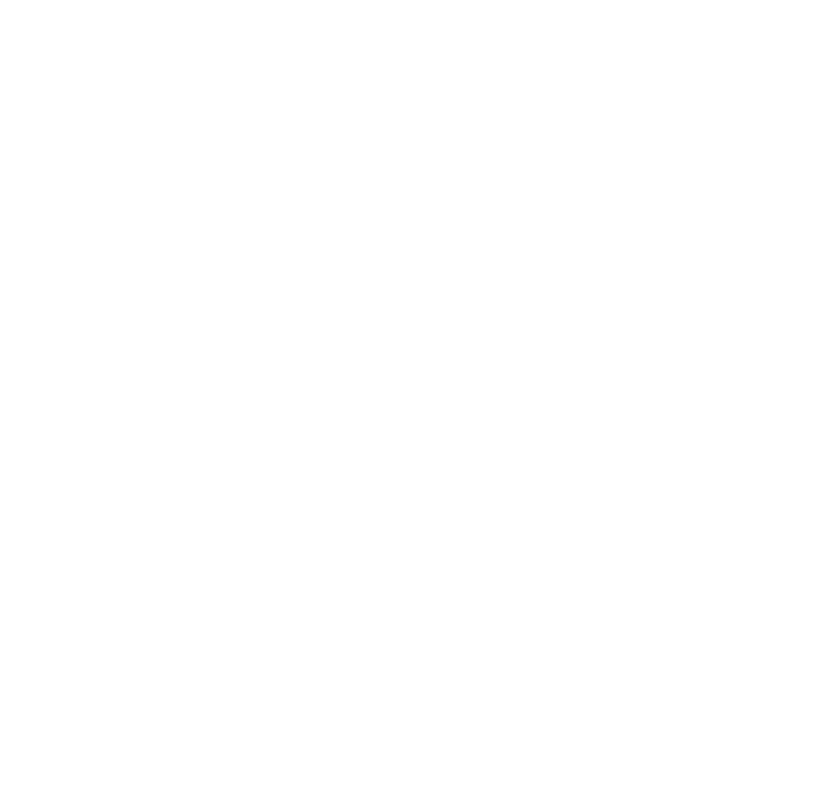
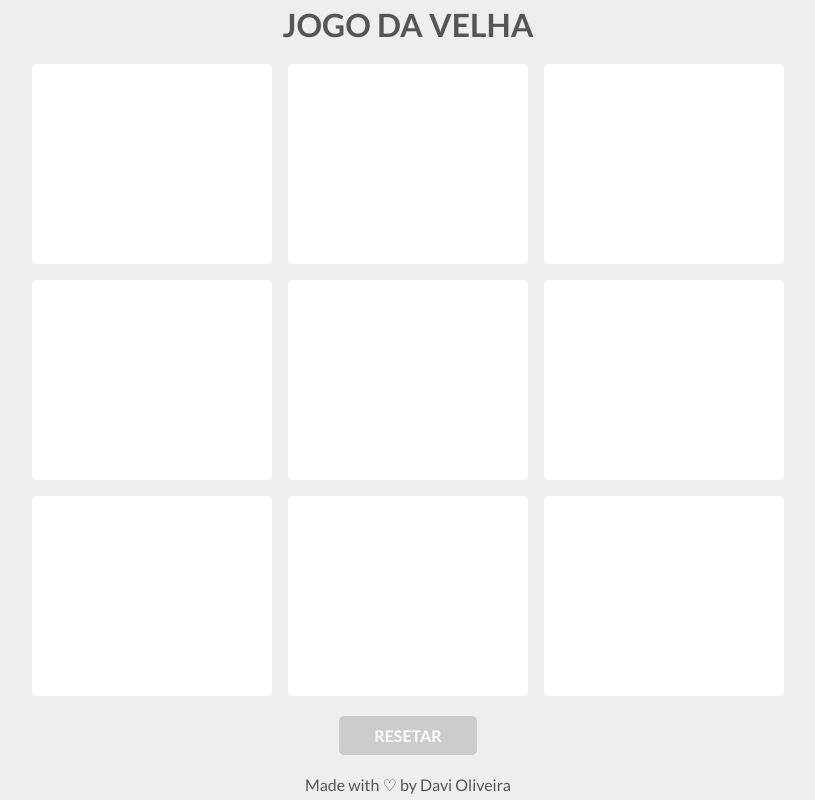
Before and after one commit to oliveiraD4vi/tictactoe, a React (Create React App) app: page / in a window 1280 px wide. Shown: the whole page, without its empty margins (232-1047 px from the left). Built offline with nearby package versions, Linux system fonts and the light colour scheme.

Commit message:
adicionados células e lógica de game time

```diff
--- a/src/App.js
+++ b/src/App.js
@@ -1,7 +1,28 @@
+import TicTacToe from './components/tictactoe/tictactoe';
+
+import './styles/global.css';
+
 const App = () => {
   return (
-    <div className="app"></div>
+    <div className="app">
+      <header>
+        <h1>JOGO DA VELHA</h1>
+      </header>
+
+      <main>
+        <TicTacToe />
+      </main>
+
+      <footer>
+        <span>
+          Made with ♡ by {' '}
+          <a href="https://github.com/oliveiraD4vi" target="_blank" rel="noreferrer">
+            Davi Oliveira
+          </a>
+        </span>
+      </footer>
+    </div>
   );
-}
+};
 
 export default App;
--- /dev/null
+++ b/src/components/tictactoe/tictactoe.css
@@ -0,0 +1,53 @@
+.tictactoe-container {
+  display: flex;
+  flex-direction: column;
+  align-items: center;
+}
+
+.tictactoe-container .board {
+  display: grid;
+  grid-template-columns: repeat(3, 240px);
+  grid-template-rows: repeat(3, 200px);
+  gap: 1rem;
+}
+
+.tictactoe-container .board .cell {
+  display: grid;
+  align-items: center;
+  justify-content: center;
+  background-color: #FFF;
+  border-radius: 5px;
+  font-size: 3rem;
+  font-weight: bold;
+  cursor: pointer;
+}
+
+.tictactoe-container .board .cell.X {
+  color: #FFF;
+  background-color: #A9C9FF !important;
+}
+
+.tictactoe-container .board .cell.O {
+  color: #FFF;
+  background-color: #FFA9A9  !important;
+}
+
+.cell.X:hover,
+.cell.O:hover {
+  cursor: not-allowed;
+}
+
+.tictactoe-container .reset-button {
+  padding: 10px 35px;
+  color: #FFF;
+  background-color: #CCC;
+  font-weight: bold;
+  border-radius: 5px;
+  margin: 20px 0 0 0;
+  transition: all 200ms ease-in-out;
+}
+
+.tictactoe-container .reset-button:hover {
+  cursor: pointer;
+  background-color: #DDD;
+}
--- /dev/null
+++ b/src/components/tictactoe/tictactoe.js
@@ -0,0 +1,51 @@
+import { useState } from 'react';
+import './tictactoe.css';
+
+const TicTacToe = () => {
+  const empty = Array(9).fill("");
+  const [board, setBoard] = useState(empty);
+  const [player, setPlayer] = useState(true);
+
+  const onReset = () => {
+    setBoard(empty);
+    setPlayer(true);
+  };
+
+  const handleClick = (i) => {
+    setBoard(board.map(
+      (item, index) => index === i
+        ? player
+        ? "X"
+        : "O"
+        : item
+    ));
+    setPlayer((state) => !state);
+  };
+
+  return (
+    <div className="tictactoe-container">
+      <div className="board">
+        {board.map((item, index) => (
+          <div
+            key={index}
+            onClick={() => handleClick(index)}
+            className={`cell ${item}`}
+          >
+            {item}
+          </div>
+        ))}
+      </div>
+
+      <div className="btn-container">
+        <button
+          className="reset-button"
+          onClick={() => onReset()}
+        >
+          RESETAR
+        </button>
+      </div>
+    </div>
+  );
+};
+
+export default TicTacToe;
--- /dev/null
+++ b/src/styles/global.css
@@ -0,0 +1,37 @@
+@import url('https://fonts.googleapis.com/css2?family=Lato:wght@100;300;400;700;900&display=swap');
+
+* {
+  margin: 0;
+  padding: 0;
+  border: 0;
+  font-size: 100%;
+  font-family: 'Lato', sans-serif;
+  vertical-align: baseline;
+  background-color: #eee;
+  color: #555;
+}
+
+.app {
+  height: 100vh;
+  display: flex;
+  flex-direction: column;
+  justify-content: center;
+  align-items: center;
+}
+
+.app header h1 {
+  font-size: 32px;
+}
+
+.app main {
+  margin: 20px 0;
+}
+
+.app footer a {
+  text-decoration: none;
+  transition: all 200ms ease-in-out;
+}
+
+.app footer a:hover {
+  color: #222;
+}
```
